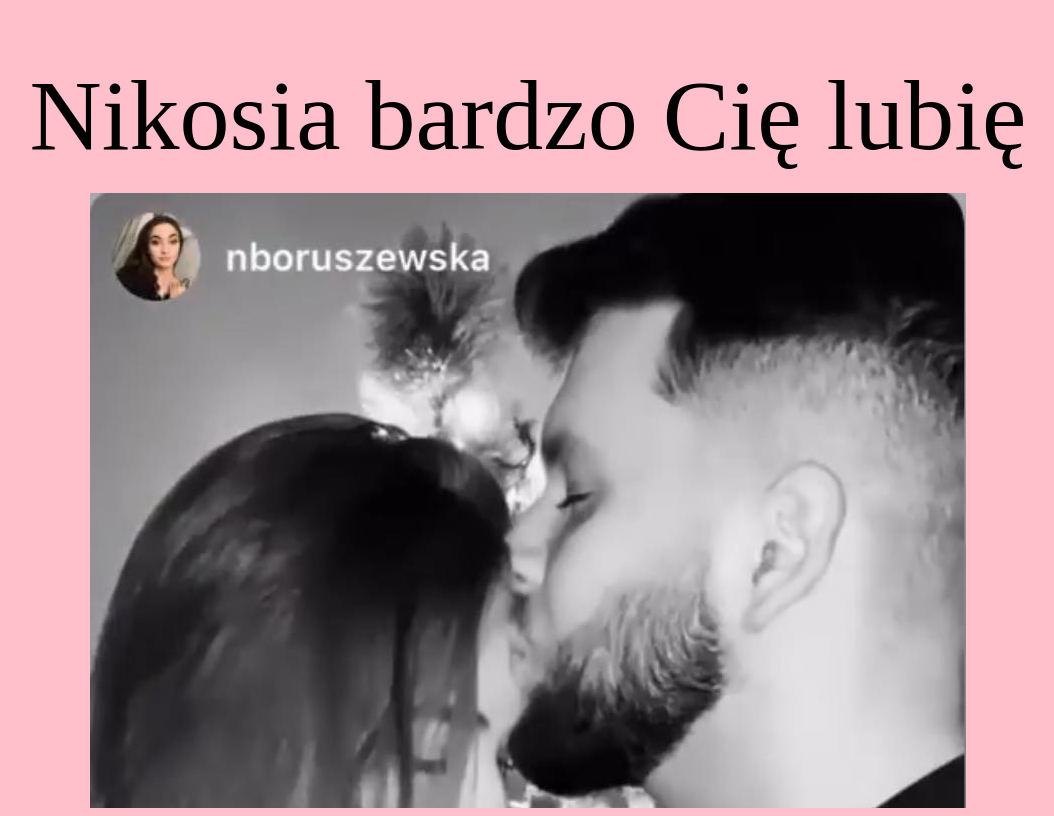
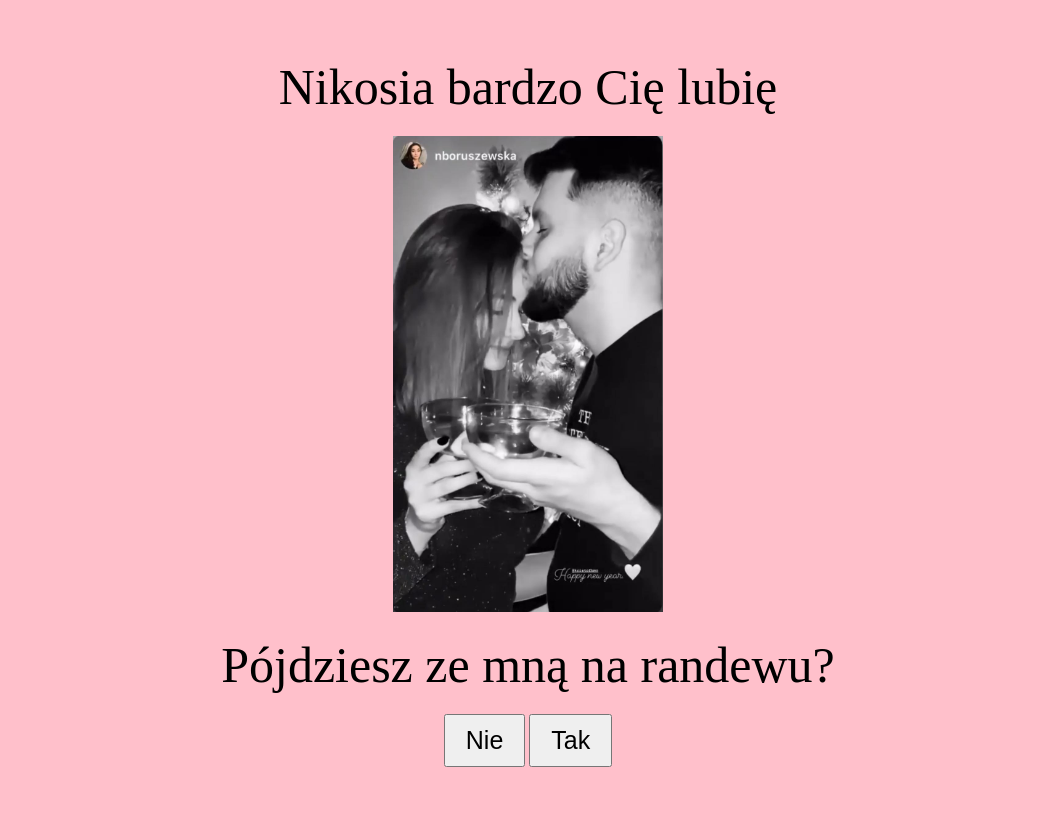
Before and after one commit to gkitm1234/index, a plain HTML site: page index.html in a window 1280 px wide. Shown: the whole page, without its empty margins (120-1174 px from the left). Drawn offline with Linux system fonts and the light colour scheme.

Commit message:
Update style.css

```diff
--- a/style.css
+++ b/style.css
@@ -12,23 +12,24 @@ body {
 }
 
 #centered-text {
-    font-size: 100px;
+    font-size: 50px;
     margin-top: 50px;
 }
 
 #image {
-    max-width: 100%;
+    width: 270px;
+    height: 480;
     margin-top: 20px;
 }
 
 #bottom-text {
-    font-size: 100px;
+    font-size: 50px;
     margin-top: 20px;
 }
 
 button {
     margin-top: 20px;
-    font-size: 60px;
+    font-size: 25px;
     padding: 10px 20px;
     cursor: pointer;
 }
@@ -41,8 +42,8 @@ button {
 
 .snowflake {
     position: absolute;
-    width: 500px;
-    height: 500px;
+    width: 250px;
+    height: 250px;
     background-image: url('images/snowi.png');
     background-size: contain;
     animation: fall linear infinite;
```
